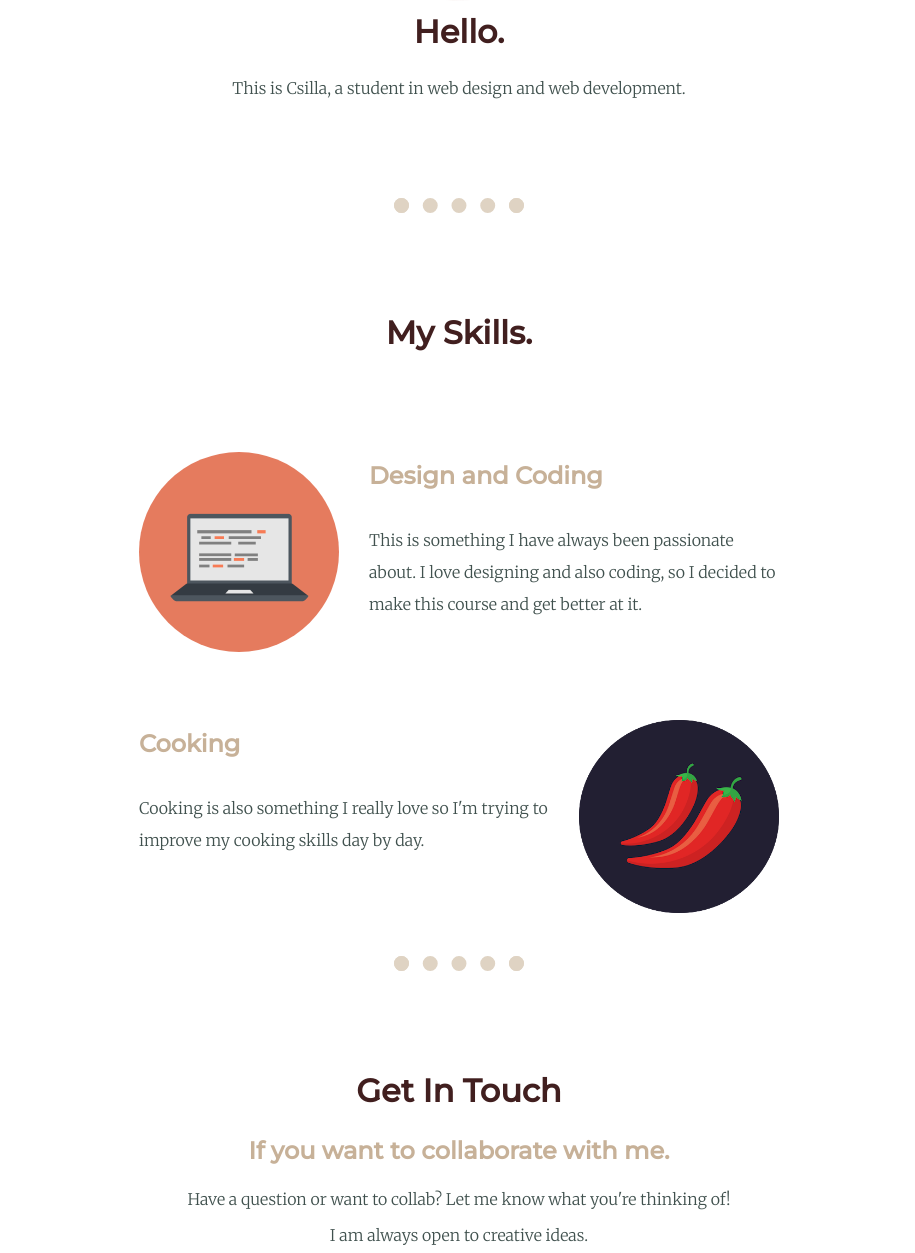
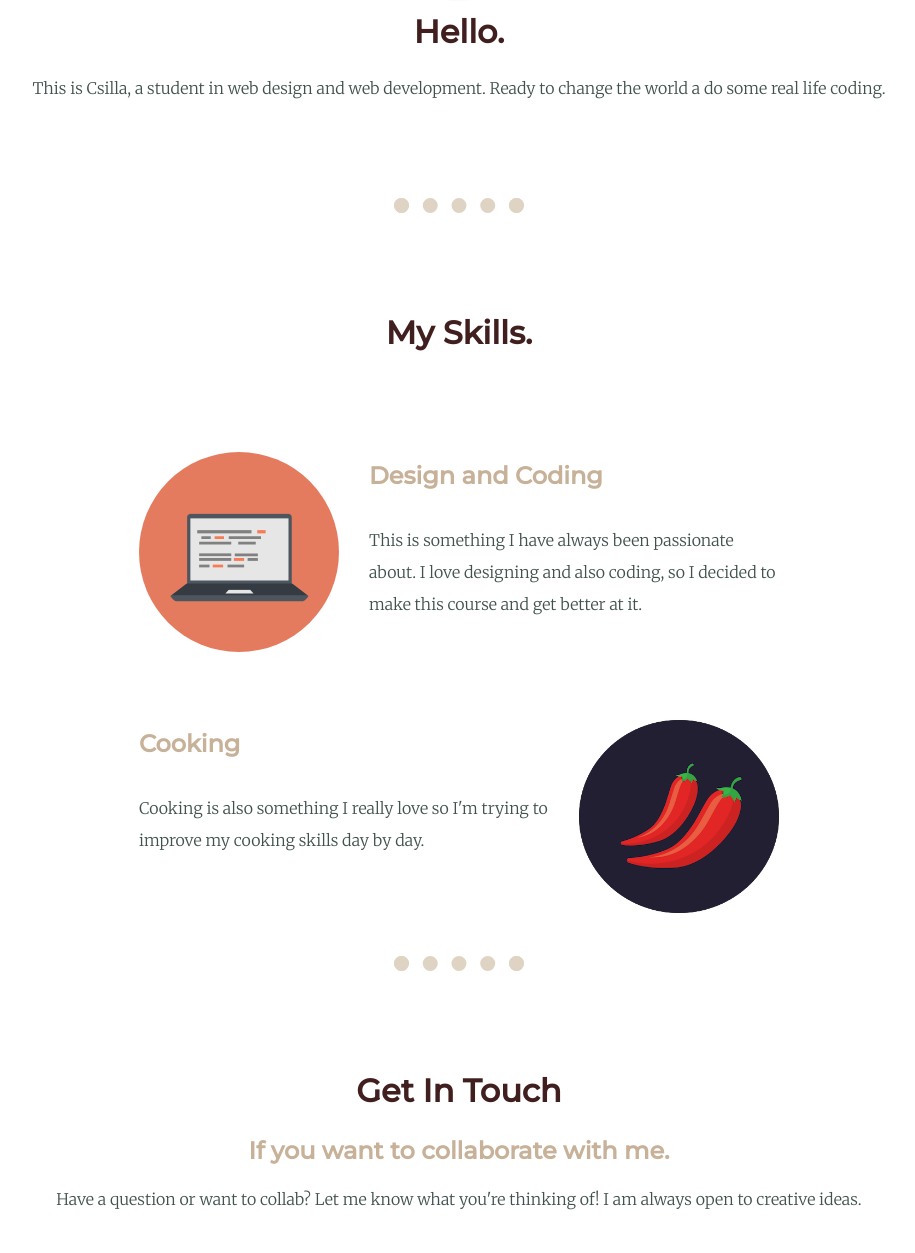
Before and after one commit to csillsz/website, a plain HTML site: page CSS - My Site/index.html in a window 1280 px wide. Shown: the part 927-2180 px from the top of the page, without its empty margins (181-1096 px from the left). Drawn offline with Linux system fonts and the light colour scheme.

Commit message:
Add files via upload

```diff
--- a/CSS - My Site/index.html
+++ b/CSS - My Site/index.html
@@ -21,7 +21,7 @@
     <div class="profile">
       <img src="images/csillsz3.png" width="200px" alt="Csilla">
       <h2>Hello.</h2>
-      <p>This is Csilla, a student in web design and web development.</p>
+      <p class="intro">This is Csilla, a student in web design and web development. Ready to change the world a do some real life coding.</p>
     </div>
     <hr>
     <div class="skills">
@@ -42,8 +42,7 @@
     <div class="contact-me">
       <h2>Get In Touch</h2>
       <h3>If you want to collaborate with me.</h3>
-      <p>Have a question or want to collab? Let me know what you're thinking of!</p>
-      <p>I am always open to creative ideas.</p>
+      <p>Have a question or want to collab? Let me know what you're thinking of! I am always open to creative ideas.</p>
       <a class="btn" href="mailto:name@email.com">CONTACT ME</a>
     </div>
   </div>
```
